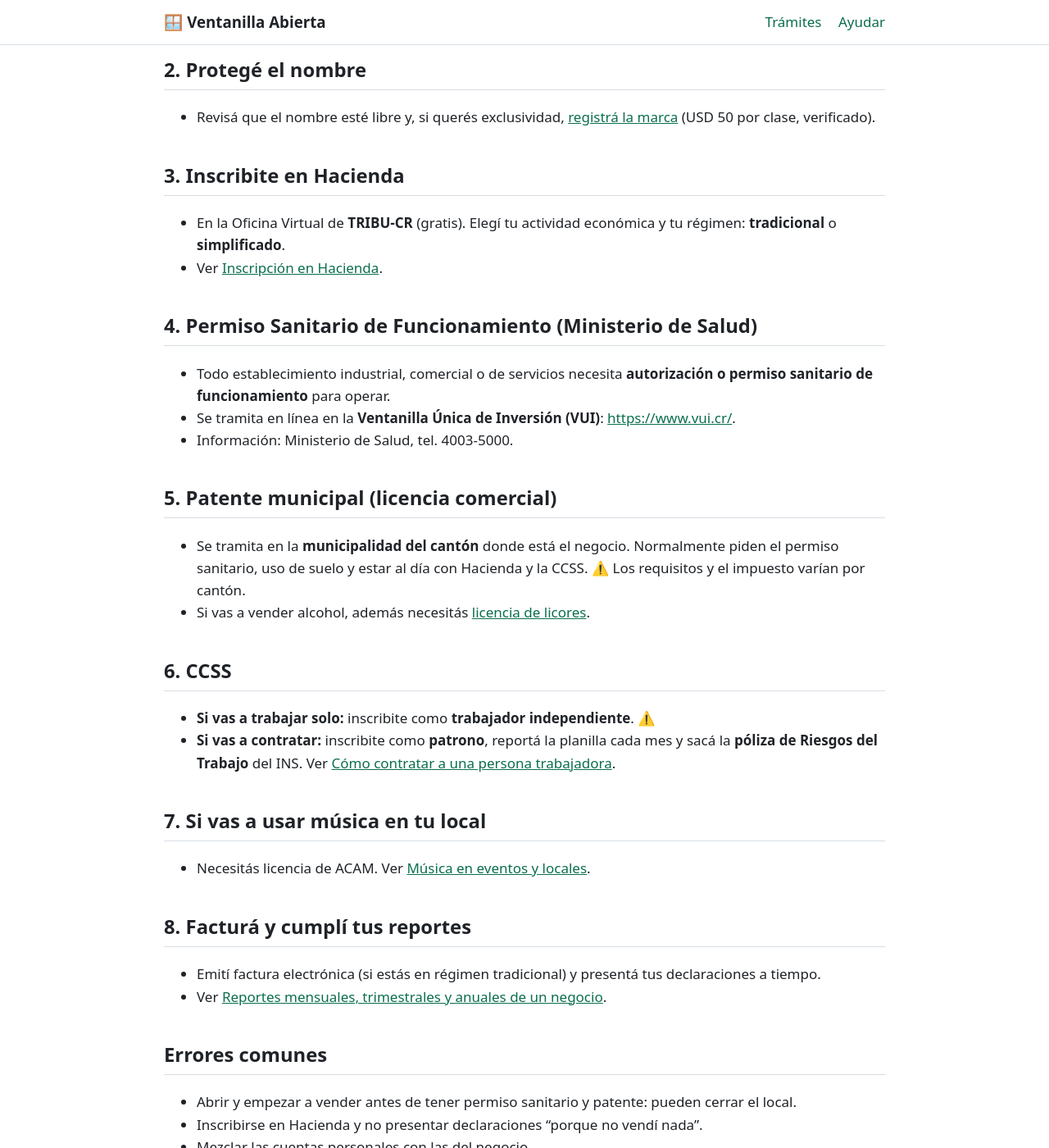
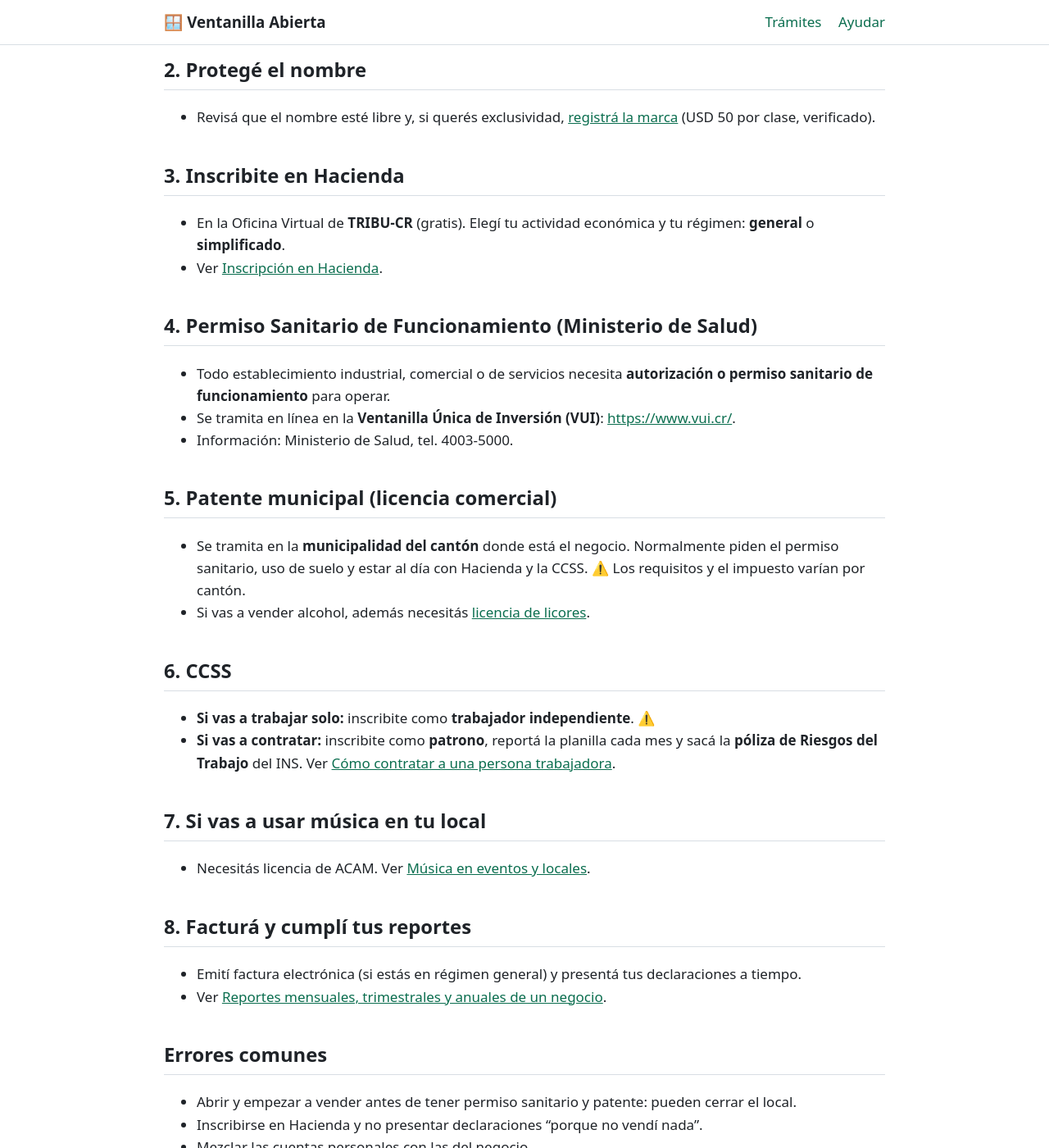
Before and after one commit to axelfj/ventanilla-abierta, a Jekyll site: the page built from tramites/costa-rica/emprendimiento/como-montar-un-negocio.md, in a window 1280 px wide and 1400 px high, scrolled down 495 px. Shown: the whole window at 82% size. Built offline with Jekyll 4.4.1, drawn with Linux system fonts in a browser that asks for light colours; our own code applies the rules of GitHub Pages for plain Markdown files.

Commit message:
Usar el nombre 'régimen general' de TRIBU-CR
Co-Authored-By: Claude Opus 5.5 (1M context) <noreply@anthropic.com>
Claude-Session: https://claude.ai/code/session_01UGe14GqGutPN5p8h24aH6x

```diff
--- a/tramites/costa-rica/emprendimiento/como-montar-un-negocio.md
+++ b/tramites/costa-rica/emprendimiento/como-montar-un-negocio.md
@@ -21,7 +21,7 @@ Esta es la ruta completa, en orden. Cada paso enlaza a su guía cuando ya existe
 - Revisá que el nombre esté libre y, si querés exclusividad, [registrá la marca](../propiedad-intelectual/registro-de-marca.md) (USD 50 por clase, verificado).
 
 ## 3. Inscribite en Hacienda
-- En la Oficina Virtual de **TRIBU-CR** (gratis). Elegí tu actividad económica y tu régimen: **tradicional** o **simplificado**.
+- En la Oficina Virtual de **TRIBU-CR** (gratis). Elegí tu actividad económica y tu régimen: **general** o **simplificado**.
 - Ver [Inscripción en Hacienda](inscripcion-en-hacienda.md).
 
 ## 4. Permiso Sanitario de Funcionamiento (Ministerio de Salud)
@@ -41,7 +41,7 @@ Esta es la ruta completa, en orden. Cada paso enlaza a su guía cuando ya existe
 - Necesitás licencia de ACAM. Ver [Música en eventos y locales](../eventos/musica-en-eventos-y-locales.md).
 
 ## 8. Facturá y cumplí tus reportes
-- Emití factura electrónica (si estás en régimen tradicional) y presentá tus declaraciones a tiempo.
+- Emití factura electrónica (si estás en régimen general) y presentá tus declaraciones a tiempo.
 - Ver [Reportes mensuales, trimestrales y anuales de un negocio](reportes-de-un-negocio.md).
 
 ## Errores comunes
```
Also changed, not shown: tramites/costa-rica/emprendimiento/inscripcion-en-hacienda.md (+1 -1 lines), tramites/costa-rica/emprendimiento/reportes-de-un-negocio.md (+1 -1 lines).
